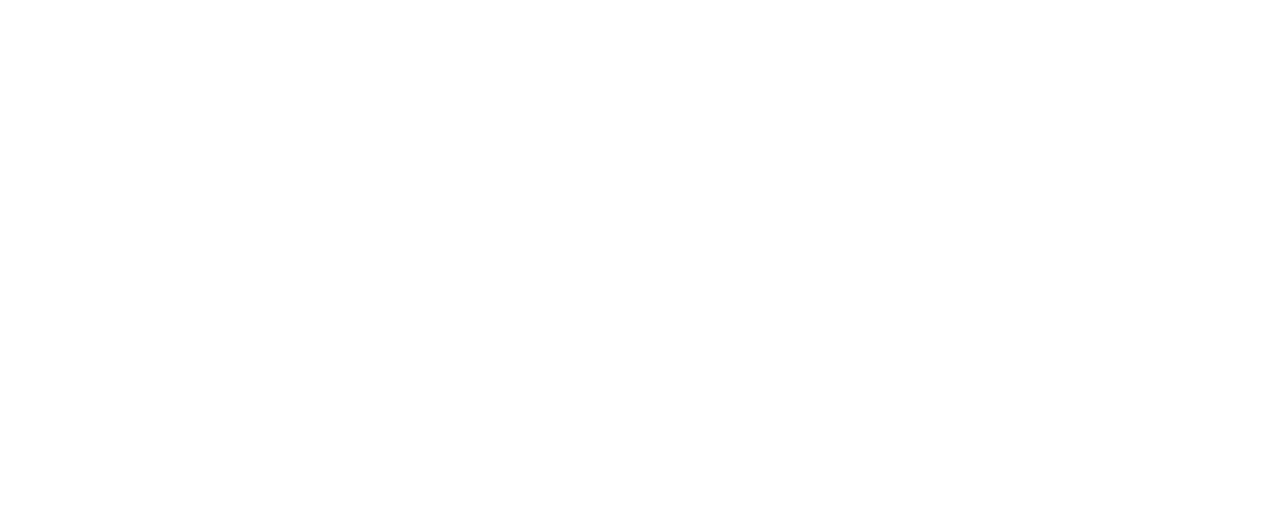
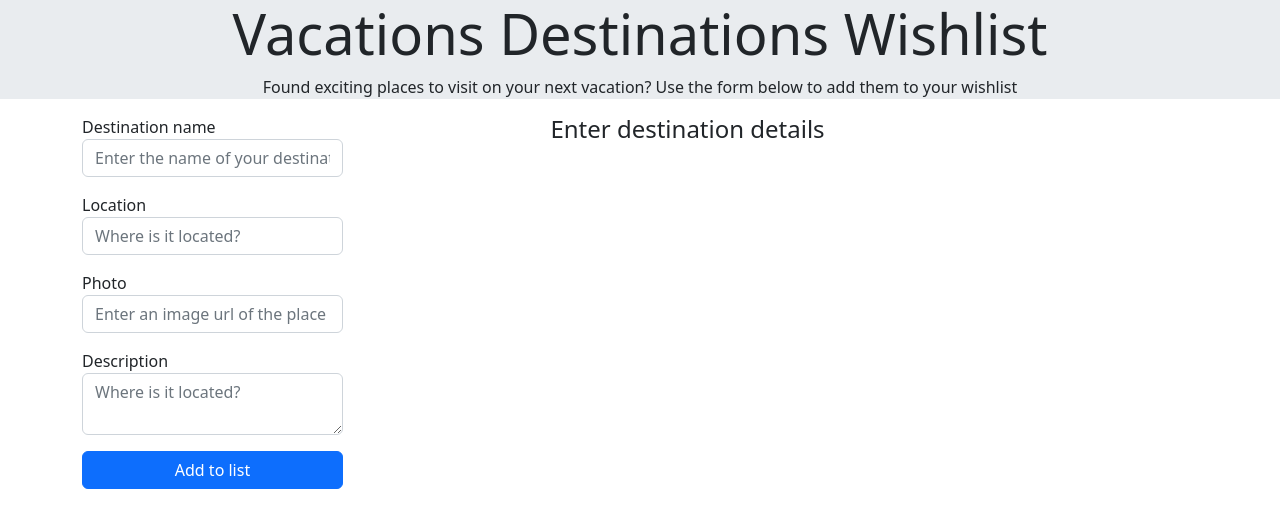
Before and after one commit to pmgonzalez87/Destinations_page, a plain HTML site: page index.html in a window 1280 px wide. Drawn offline with nearby package versions, Linux system fonts and the light colour scheme.

Commit message:
Built skeleton for index.html, added some css and created TODOs in scripts.js

```diff
--- a/index.html
+++ b/index.html
@@ -4,7 +4,7 @@
     <meta charset="UTF-8" />
     <meta http-equiv="X-UA-Compatible" content="IE=edge" />
     <meta name="viewport" content="width=device-width, initial-scale=1.0" />
-    <title>Destinations Page</title>
+    <title>Vacation Destinations Wishlist</title>
     <!-- Bootstrap -->
     <link
       href="https://cdn.jsdelivr.net/npm/bootstrap@5.2.0-beta1/dist/css/bootstrap.min.css"
@@ -16,10 +16,72 @@
     <link rel="stylesheet" href="./styles.css" />
   </head>
 
+  <body>
+    <div class="jumbotron jumbotron-fluid bg_color">
+      <div class="container-fluid text-center">
+        <h1 class="display-4">Vacations Destinations Wishlist</h1>
+        <p>
+          Found exciting places to visit on your next vacation? Use the form
+          below to add them to your wishlist
+        </p>
+      </div>
+    </div>
 
-  <!-- BootStrap JS-->
-  <script src="https://cdn.jsdelivr.net/npm/bootstrap@5.1.3/dist/js/bootstrap.bundle.min.js"></script>
-  <!-- My JS -->
+    <div class="container">
+      <div class="row">
+        <div class="col-md-3">
+          <form id="dest_detail_form">
+            <div class="form-group">
+              <label for="dest_name">Destination name</label>
+              <input
+                type="text"
+                class="form-control"
+                id="dest_name"
+                placeholder="Enter the name of your destination"
+              />
+            </div>
+            <div class="form-group">
+              <label for="location">Location</label>
+              <input
+                type="text"
+                class="form-control"
+                id="location"
+                placeholder="Where is it located?"
+              />
+            </div>
+            <div class="form-group">
+              <label for="photo">Photo</label>
+              <input
+                type="url"
+                class="form-control"
+                id="photo"
+                placeholder="Enter an image url of the place"
+              />
+            </div>
+            <div class="form-group">
+              <label for="description">Description</label>
+              <textarea
+                type="text"
+                class="form-control"
+                id="description"
+                placeholder="Where is it located?"
+              ></textarea>
+            </div>
+            <button class="btn btn-primary submit_btn" type="submit">
+              Add to list
+            </button>
+          </form>
+        </div>
+        <div class="col-md-7">
+          <h4>Enter destination details</h4>
+          <div id="dest_container"></div>
+        </div>
+      </div>
+    </div>
+
+    <!-- BootStrap JS-->
+    <script src="https://cdn.jsdelivr.net/npm/bootstrap@5.1.3/dist/js/bootstrap.bundle.min.js"></script>
+    <!-- My JS -->
     <script src="./scripts.js"></script>
   </body>
 </html>
--- a/scripts.js
+++ b/scripts.js
@@ -0,0 +1,14 @@
+// TODO - We need to listen to what is being submitted in the form
+document
+  .querySelector("#dest_details_form")
+  .addEventListener("submit", (event) => {
+    event.preventDefault();
+  });
+
+// TODO - We need to retrieve the values of what the user inputs in all the elements and then store them in variables
+
+// TODO - Create a form reset for a new input
+
+// TODO - Create a destination card using the form element values
+
+// TODO -
--- a/styles.css
+++ b/styles.css
@@ -0,0 +1,15 @@
+.bg_color {
+  background-color: #e9ecef;
+}
+
+h4 {
+  text-align: center;
+}
+
+.form-group {
+  margin-bottom: 1rem;
+}
+
+.submit_btn {
+  width: 100%;
+}
```
